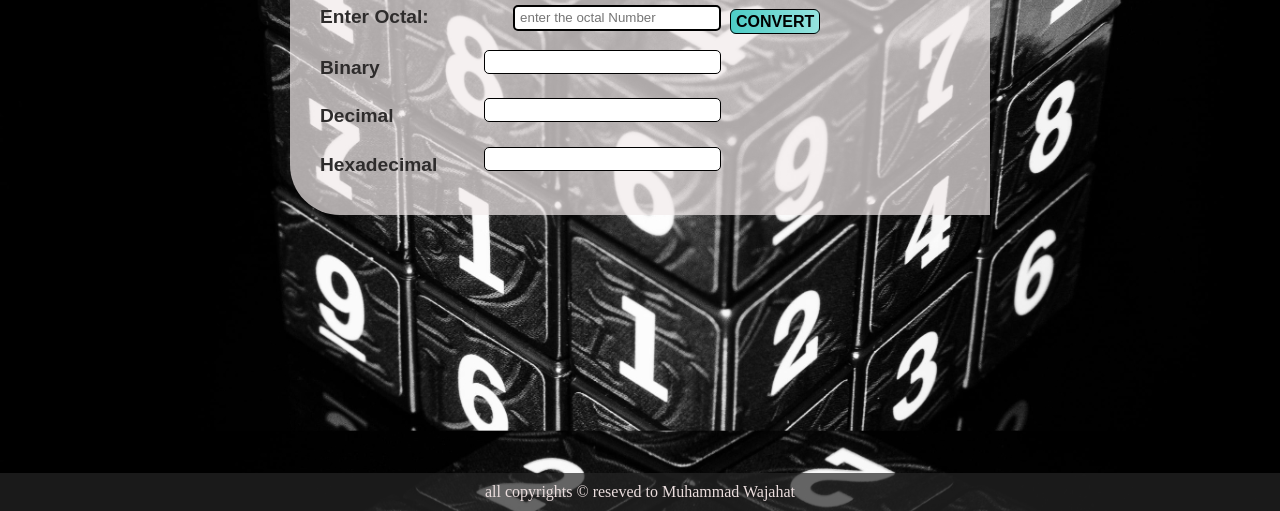
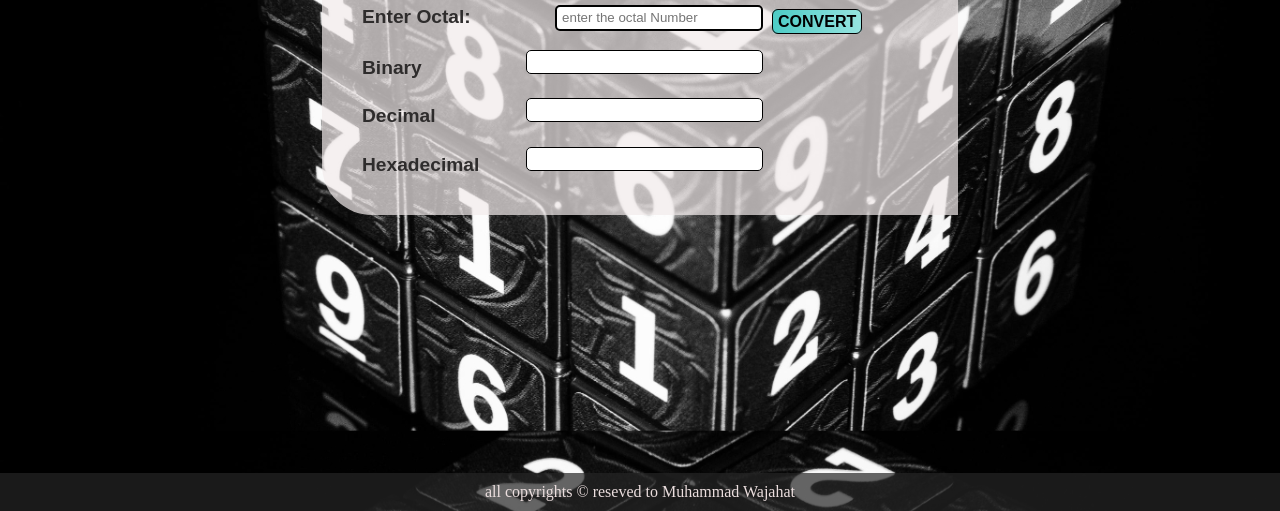
Before and after one commit to wajahat-alauddin/Number-System-Website, a plain HTML site: page html/Conversions/octalConversion.html in a window 1280 px wide. Shown: the part 289-800 px from the top of the page. Drawn offline with nearby package versions, Linux system fonts and the light colour scheme.

Commit message:
changed font

```diff
--- a/styles/convertions.css
+++ b/styles/convertions.css
@@ -68,13 +68,12 @@ header {
   #container{
     text-align:center;
     margin: auto;
-    width: 50%;
+    width: 45%;
     padding: 20px 50px 20px 10px;
-    margin: auto;
     margin-top: 100px;
     margin-bottom: 100px;
     background-color: rgba(242, 235, 235, 0.7);
-    font-family: cursive;
+    font-family: "Lucida Sans Unicode", "Lucida Grande", sans-serif;
     border-top-right-radius: 50px;
     border-bottom-left-radius: 50px;
     color: #2e2c2c;
@@ -87,7 +86,7 @@ header {
   }
   #input{
     text-align: left;
-    margin-left: 20px;
+    margin-left: 30px;
   }
   #input-bin{
     margin-left: 68px;
@@ -137,7 +136,7 @@ header {
     text-decoration: underline;
     box-shadow: 0px 3px 10px rgb(59, 46, 46);
   }
-  @media only screen and (max-width:990px){
+  @media only screen and (max-width:1125px){
     #btn-container{
       margin-left: 0px;
       margin-top: 0px;
--- a/styles/index.css
+++ b/styles/index.css
@@ -124,7 +124,7 @@ nav
     margin-top: 100px;
     margin-bottom: 100px;
     background-color: rgba(242, 235, 235, 0.7);
-    font-family: cursive;
+    font-family:"Palatino Linotype", "Book Antiqua", serif;
     border-top-right-radius: 50px;
     border-bottom-left-radius: 50px;
     color: #2e2c2c;
--- a/styles/operations.css
+++ b/styles/operations.css
@@ -60,7 +60,7 @@
     margin-top: 100px;
     margin-bottom: 100px;
     background-color: rgba(242, 235, 235, 0.7);
-    font-family: cursive;
+    font-family: "Trebuchet MS", Helvetica, sans-serif;
     border-top-right-radius: 50px;
     border-bottom-left-radius: 50px;
     color: #2e2c2c;
```
Also changed, not shown: html/Arithmetic/octalArithmetic.html (+1 -1 lines).
